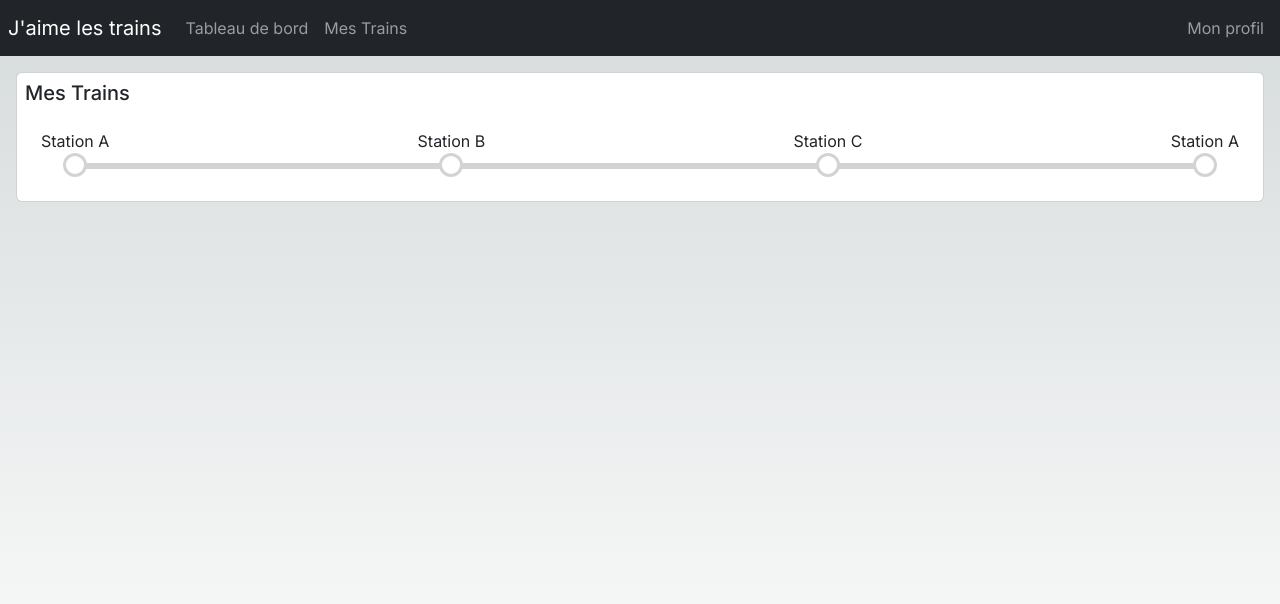
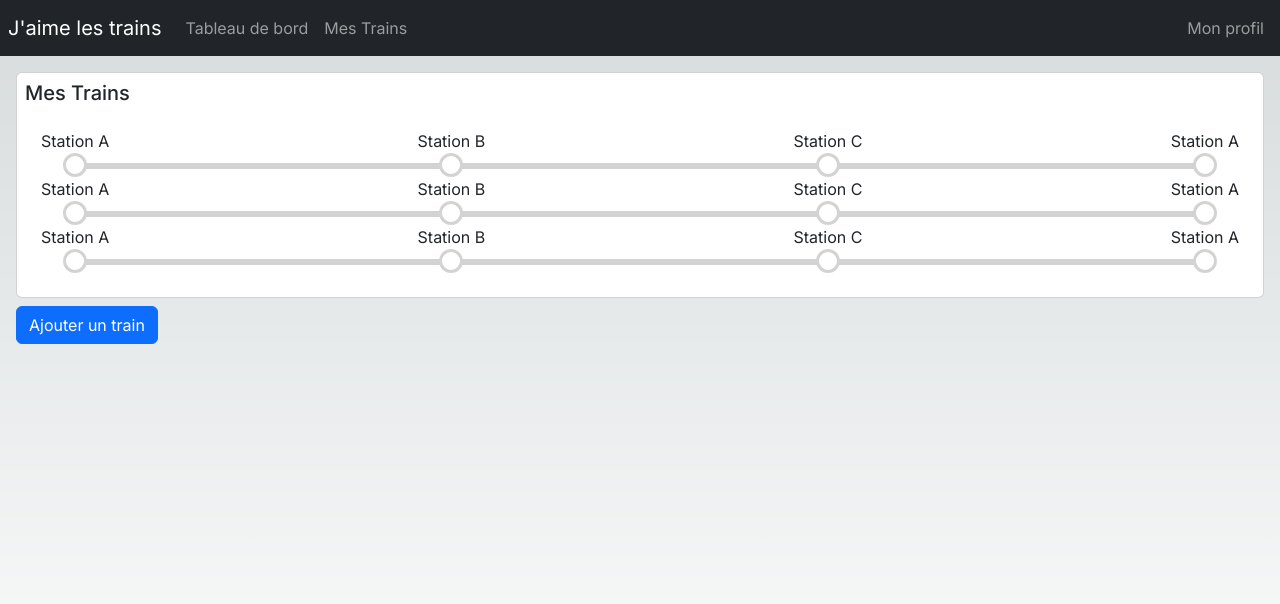
Before and after one commit to BrianNormant/projet-integrateur-rest, a Next.js app in the folder jaime-les-trains/: page / in a window 1280 px wide. Both pictures are taken after a click on the button "Connexion". Shown: the top 604 px of the page. Built offline with nearby package versions, Linux system fonts and the light colour scheme.

Commit message:
commentaires

```diff
--- a/jaime-les-trains/app/pages/MyTrainsPage.tsx
+++ b/jaime-les-trains/app/pages/MyTrainsPage.tsx
@@ -1,5 +1,5 @@
 import { useEffect, useState } from "react";
-import { Card } from "react-bootstrap";
+import { Button, Card } from "react-bootstrap";
 
 var stationA = {
     name: "Station A",
@@ -59,10 +59,11 @@ var train1 = {
 
 export function MyTrainsPage( ) {
 
-    const [trains, setTrains] = useState([train1]);
+    const [trains, setTrains] = useState([train1, train1, train1]);
 
     return (
-        <Card className="m-3 p-2">
+        <div className="m-3">
+            <Card className="p-2 mb-2">
                 <Card.Title>
                     {"Mes Trains"}
                 </Card.Title>
@@ -70,6 +71,10 @@ export function MyTrainsPage( ) {
                     {trains.map(x => <TrainComponent key={x.power} train={x}/>)}
                 </Card.Body>
             </Card>
+            <Button>
+                {"Ajouter un train"}
+            </Button>
+        </div>
     )
 }
 
@@ -78,6 +83,9 @@ interface TrainComponentProps {
 }
 
 function TrainComponent( {...props}: TrainComponentProps) {
+    //Note - le map ici assume que props.train.route.path est coherent relativement a props.train.route.destination
+    //       cad on assume que connection2 de l'element x de route est le meme que l'element x+1 de route
+    //       et que connection 2 du dernier element de route est le meme que la destination finale
     return (
         <div>
             <div className="d-flex justify-content-between">
@@ -95,7 +103,11 @@ interface StationComponentProps {
 }
 
 function StationComponent( {...props}: StationComponentProps ) {
+
     const {height, width} = useWindowDimensions();
+
+    //TODO changer le magic number ici. Potentiellement une constante a extraire mais la meilleure solution serait de
+    //     calculer la valeur exacte des marges pq live si les stations ont des noms de tailles variable tt brise
 
     return (
         <div className="d-flex flex-column align-items-start station-wrapper">
--- a/jaime-les-trains/app/pages/style.css
+++ b/jaime-les-trains/app/pages/style.css
@@ -31,6 +31,6 @@
     background-color: white;
 }
 
-.station-blip .passed {
-    background-color: blue;
+.passed {
+    border-color: blue;
 }
```
Lines whose indentation alone changed are shown as unchanged.
